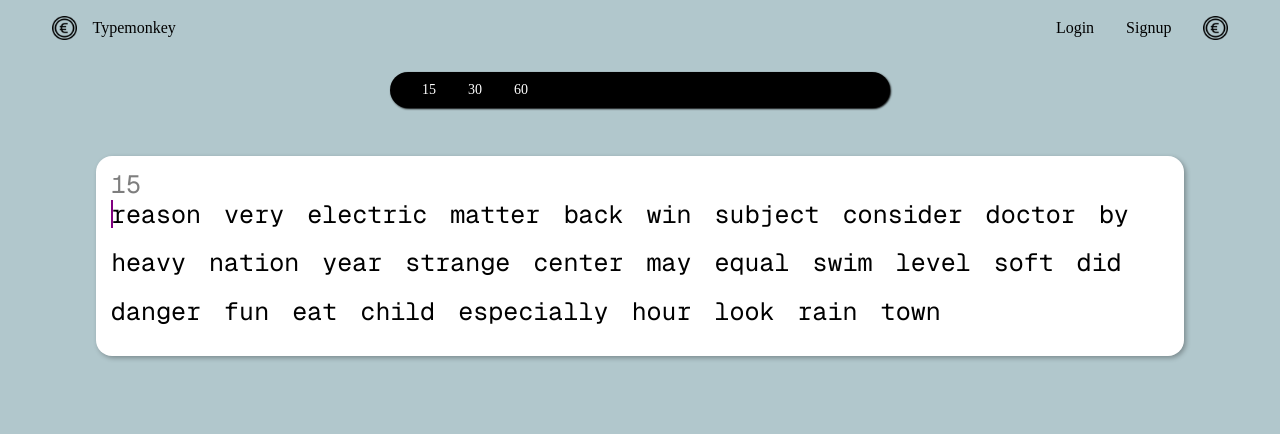
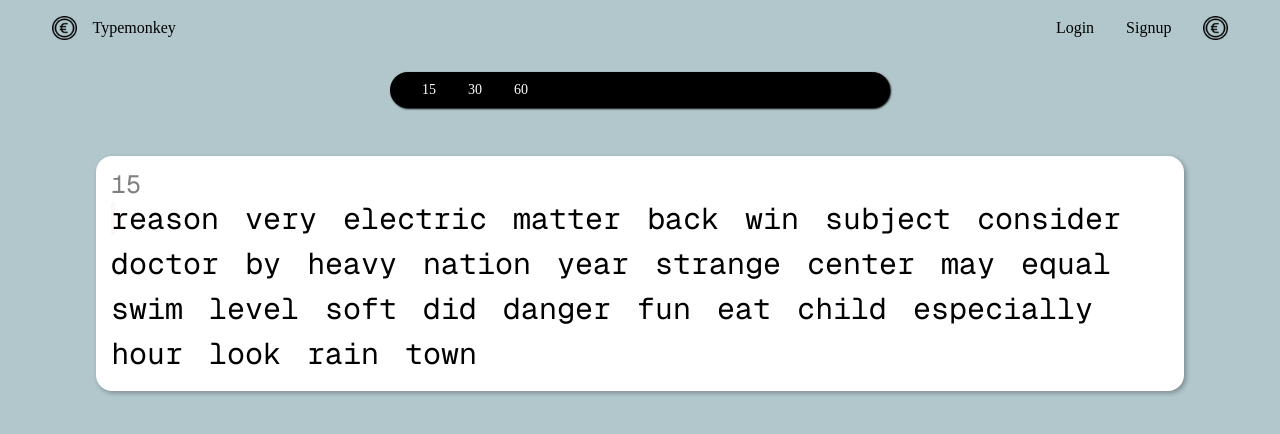
Before and after one commit to Mat-hew-24/typing-test-app, a Next.js app: page / in a window 1280 px wide. Shown: the top 434 px of the page. Built offline with nearby package versions, Linux system fonts and the light colour scheme.

Commit message:
small changes

```diff
--- a/app/components/chart.tsx
+++ b/app/components/chart.tsx
@@ -38,7 +38,7 @@ export default function LineChart({ time, chartRaw, chartWpm }: chartProp) {
         datasets: [
           {
             label: "raw",
-            data: chartRaw,
+            data: chartWpm,
             borderColor: "#4Cff50",
             backgroundColor: "rgba(169, 4, 254, 0.1)",
             fill: false,
@@ -49,14 +49,14 @@ export default function LineChart({ time, chartRaw, chartWpm }: chartProp) {
           },
           {
             label: "wpm",
-            data: chartWpm,
-            borderColor: "#aa00ff",
+            data: chartRaw.map((a) => (a >= 0 ? a : 0)),
+            borderColor: "rgba(169, 4, 254, 0.5)",
             backgroundColor: "rgba(169, 4, 254, 0.1)",
             fill: true,
             tension: 0.4,
             pointRadius: 3,
-            pointBackgroundColor: "#a904fe",
-            pointBorderColor: "#a904fe",
+            pointBackgroundColor: "rgba(169, 4, 254, 0.8)",
+            pointBorderColor: "rgba(169, 4, 254, 0.8)",
           },
           {
             label: "Important Points",
--- a/app/components/mainPage.module.css
+++ b/app/components/mainPage.module.css
@@ -61,6 +61,7 @@
 
 .letter {
   display: inline;
+  font-size: 30px;
 }
 
 .correct {
@@ -101,9 +102,11 @@
   position: absolute;
   top: 0px;
   left: 0px;
-  width: 2px;
+  width: 4px;
+  height: 20px;
   background-color: purple;
-  /* animation: blink 1s ease-in-out infinite; */
+  border-radius: 15px;
+  animation: blink 1s ease-in-out infinite;
   transition: transform 0.12s ease, height 0.12s ease;
   z-index: 1;
 }
```
